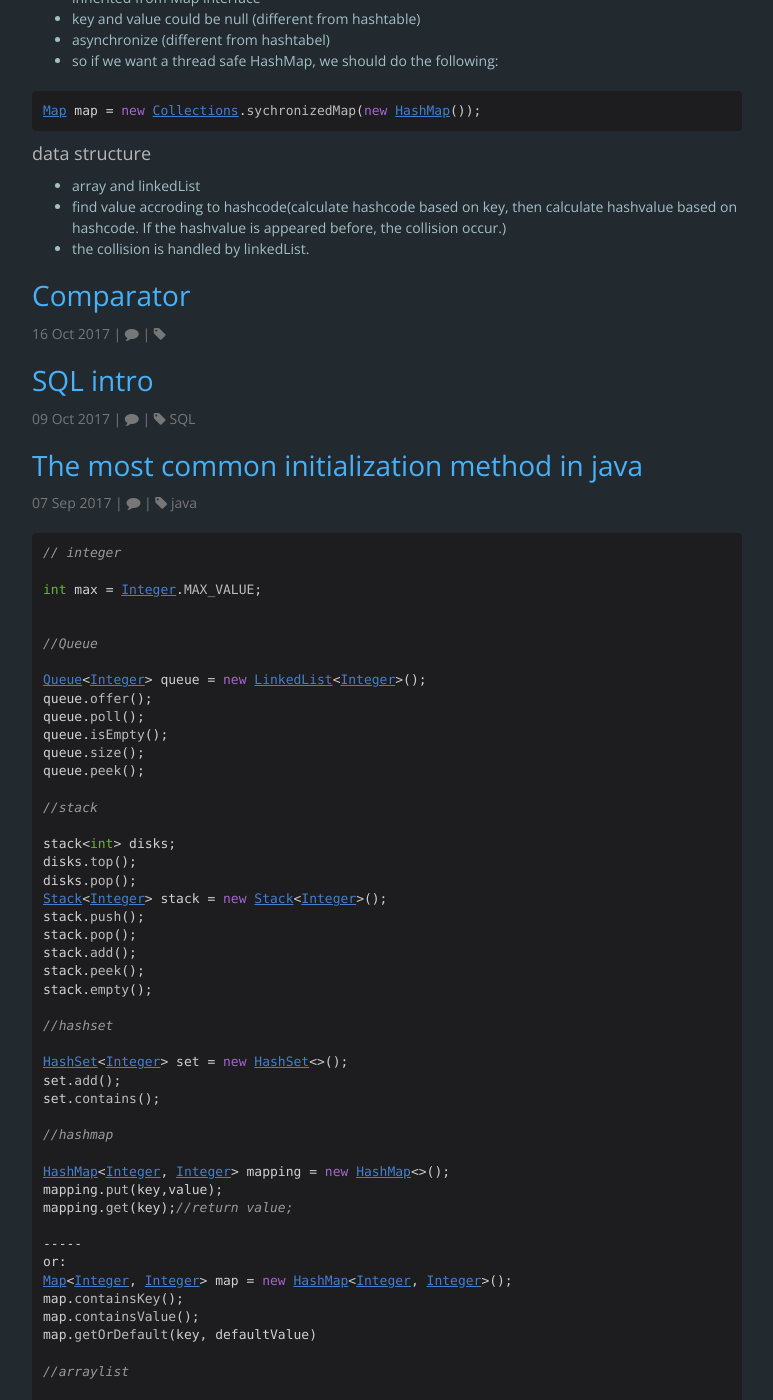
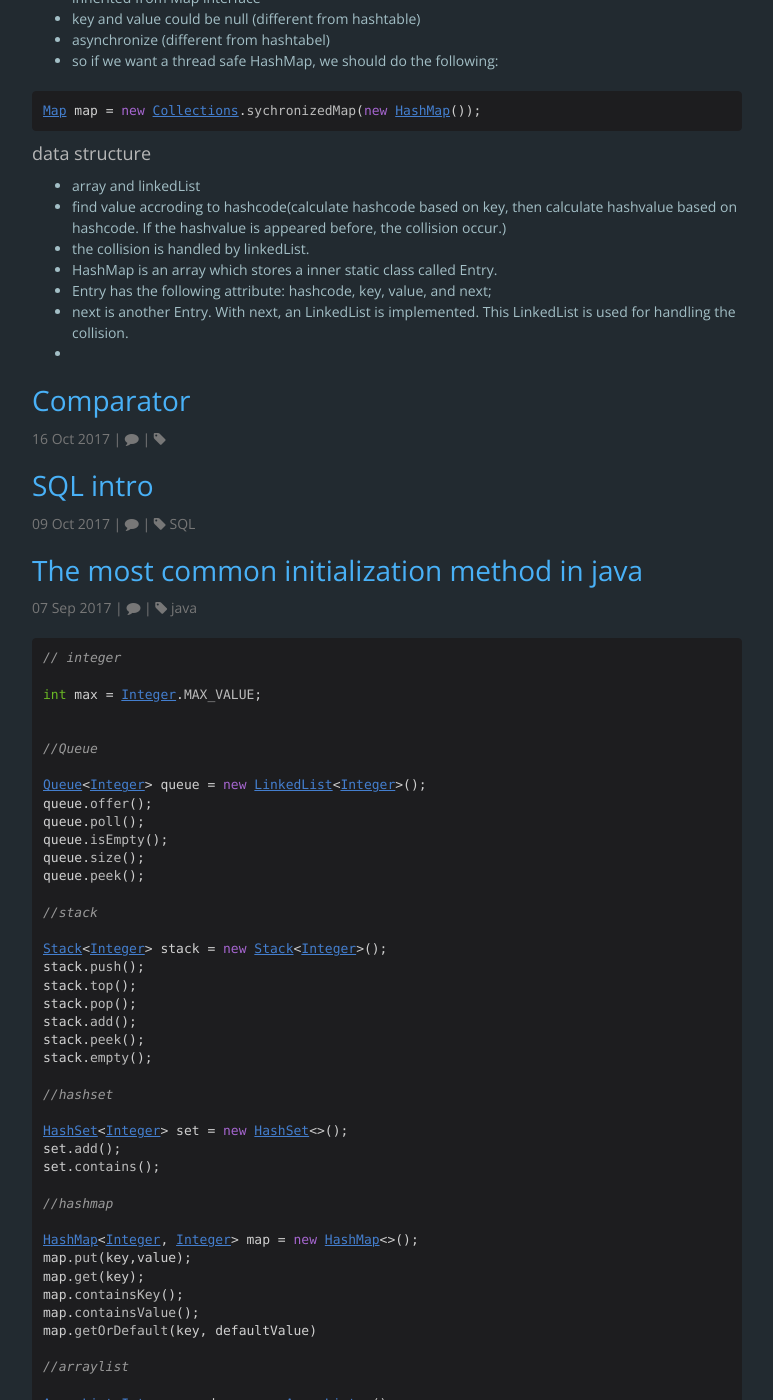
Before and after one commit to lulu-jiang/lulu-jiang.github.io, a Jekyll site: the page built from blog/index.html, in a window 1280 px wide and 1400 px high, scrolled down 334 px. Shown: the whole window, without its empty margins (253-1026 px from the left). Built offline with Jekyll 4.4.1, drawn with Linux system fonts in a browser that asks for light colours; nearby versions of some CDN libraries; the list of posts is cut into pages by our own code; comment, search, counter and statistics services are not loaded; some of the changed text lies outside the part shown.

Commit message:
update java

```diff
--- a/_posts/2017-09-07-Java.md
+++ b/_posts/2017-09-07-Java.md
@@ -16,11 +16,9 @@
 queue.peek();
 
 //stack
-stack<int> disks;
-disks.top();
-disks.pop();
 Stack<Integer> stack = new Stack<Integer>();
 stack.push();
+stack.top();
 stack.pop();
 stack.add();
 stack.peek();
@@ -32,12 +30,9 @@
 set.contains();
 
 //hashmap
-HashMap<Integer, Integer> mapping = new HashMap<>();
-mapping.put(key,value);
-mapping.get(key);//return value;
------
-or:
-Map<Integer, Integer> map = new HashMap<Integer, Integer>();
+HashMap<Integer, Integer> map = new HashMap<>();
+map.put(key,value);
+map.get(key);
 map.containsKey();
 map.containsValue();
 map.getOrDefault(key, defaultValue)
@@ -107,4 +101,13 @@
 Scanner s = new Scanner(System.in);
 String s = s.nextLine();
 
+//heap (priorityqueue)
+PriorityQueue<Integer> pq = new PriorityQueue<>();
+PriorityQueue<int[]> pq = new PriorityQueue<Point>(size, new Compatator<int[]>() {
+    @Override
+    public int compara(int[] a, int[] b) {
+        return a[1] - b[1];
+    }
+});
+
 {% endhighlight %}
--- a/_posts/2017-10-23-HashMap.md
+++ b/_posts/2017-10-23-HashMap.md
@@ -16,3 +16,7 @@
 * array and linkedList
 * find value accroding to hashcode(calculate hashcode based on key, then calculate hashvalue based on hashcode. If the hashvalue is appeared before, the collision occur.)
 * the collision is handled by linkedList.
+* HashMap is an array which stores a inner static class called Entry.
+* Entry has the following attribute: hashcode, key, value, and next;
+* next is another Entry. With next, an LinkedList is implemented. This LinkedList is used for handling the collision.
+*
```
Also changed, not shown: other parts of _posts/2017-09-07-Java.md (+7 -8 lines).
